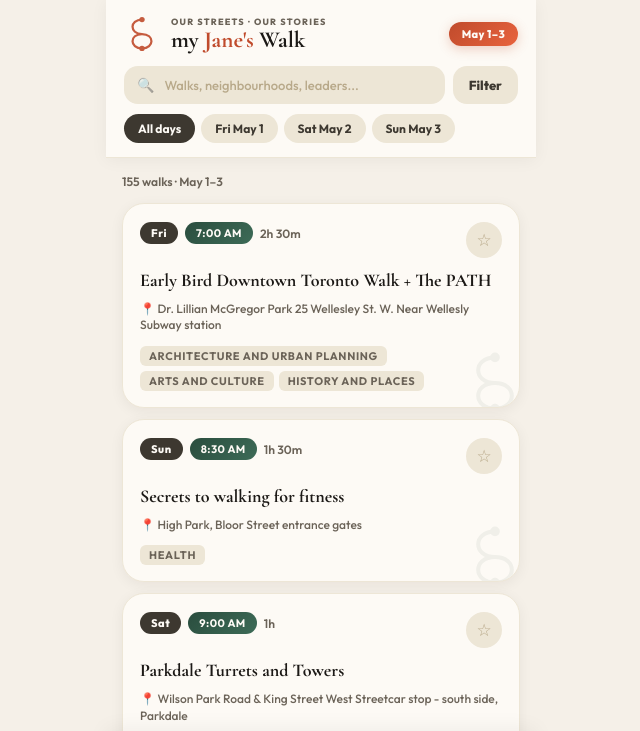
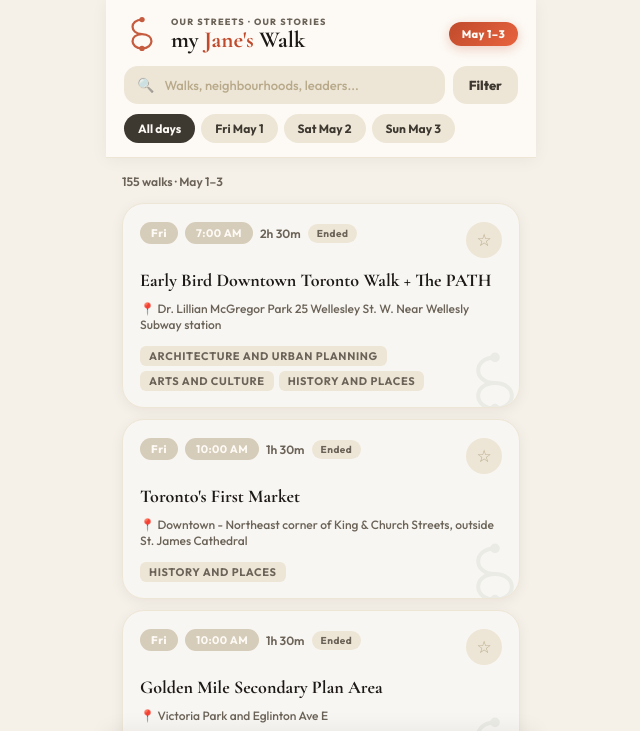
Before and after one commit to nfereidooni/my-janes-walk-app-2026, a Next.js app: page / in a window 1280 px wide. Shown: the top 731 px of the page, without its empty margins (319-959 px from the left). Built offline with nearby package versions, Linux system fonts and the light colour scheme.

Commit message:
Fix event ordering, add ended/in-progress status, favicon

```diff
--- a/app/page.jsx
+++ b/app/page.jsx
@@ -44,6 +44,13 @@
   { id: "Saturday", label: "Sat May 2" },
   { id: "Sunday", label: "Sun May 3" },
 ];
+const DAY_ORDER = { Friday: 0, Saturday: 1, Sunday: 2 };
+function walkSort(a, b) {
+  const da = DAY_ORDER[dayKey(a.date)] ?? 3;
+  const db = DAY_ORDER[dayKey(b.date)] ?? 3;
+  if (da !== db) return da - db;
+  return a.timeSort - b.timeSort;
+}
 function dayKey(dateStr) {
   const s = String(dateStr || "").trim();
   if (/^Friday\b/i.test(s)) return "Friday";
@@ -62,6 +69,21 @@
   const h = Math.floor(m / 60);
   const r = m % 60;
   return r ? `${h}h ${r}m` : `${h}h`;
+}
+
+const DAY_DATE = { Friday: 1, Saturday: 2, Sunday: 3 }; // May 2026
+function isOver(walk) {
+  const dayNum = DAY_DATE[dayKey(walk.date)];
+  if (!dayNum) return false;
+  const endMin = walk.timeSort + (walk.duration || 0);
+  const end = new Date(2026, 4, dayNum, Math.floor(endMin / 60), endMin % 60);
+  return Date.now() > end.getTime();
+}
+function isStarted(walk) {
+  const dayNum = DAY_DATE[dayKey(walk.date)];
+  if (!dayNum) return false;
+  const start = new Date(2026, 4, dayNum, Math.floor(walk.timeSort / 60), walk.timeSort % 60);
+  return Date.now() > start.getTime();
 }
 
 function Loop({ size = 40, color = T.rust, op = 0.15 }) {
@@ -103,6 +125,8 @@
 
 function WalkCard({ walk, starred, onToggle, onOpen, idx }) {
   const [pressed, setPressed] = useState(false);
+  const over = isOver(walk);
+  const inProgress = !over && isStarted(walk);
   return (
     <div
       onClick={() => onOpen(walk)}
@@ -112,7 +136,7 @@
       onTouchStart={() => setPressed(true)}
       onTouchEnd={() => setPressed(false)}
       style={{
-        background: T.white,
+        background: over ? "#F8F6F2" : T.white,
         borderRadius: "22px",
         padding: "18px 17px 16px",
         marginBottom: "11px",
@@ -127,6 +151,7 @@
         animationDelay: `${idx * 30}ms`,
         transform: pressed ? "scale(0.982)" : "scale(1)",
         transition: "transform 0.12s ease, box-shadow 0.2s ease, border-color 0.2s ease",
+        opacity: over ? 0.6 : 1,
       }}
     >
       {starred && (
@@ -151,7 +176,7 @@
           {!!dayLabel(walk.date) && (
             <span
               style={{
-                background: T.inkMid,
+                background: over ? T.sandLight : T.inkMid,
                 color: T.white,
                 fontSize: "11px",
                 fontWeight: "800",
@@ -166,7 +191,9 @@
           )}
           <span
             style={{
-              background: walk.timeSort >= 1020
+              background: over
+                ? T.sandLight
+                : walk.timeSort >= 1020
                 ? `linear-gradient(135deg, ${T.inkMid}, #5A5248)`
                 : `linear-gradient(135deg, ${T.forest}, ${T.forestMid})`,
               color: T.white,
@@ -181,6 +208,16 @@
             {walk.time}
           </span>
           <span style={{ fontSize: "12px", color: T.inkLight, fontFamily: T.sans, fontWeight: "600" }}>{dur(walk.duration)}</span>
+          {inProgress && (
+            <span style={{ fontSize: "10px", fontWeight: "800", letterSpacing: "0.05em", fontFamily: T.sans, color: "#2A7A3E", background: "#E3F5E8", borderRadius: "999px", padding: "3px 9px" }}>
+              ● In progress
+            </span>
+          )}
+          {over && (
+            <span style={{ fontSize: "10px", fontWeight: "700", letterSpacing: "0.05em", fontFamily: T.sans, color: T.inkLight, background: T.parchment, borderRadius: "999px", padding: "3px 9px" }}>
+              Ended
+            </span>
+          )}
         </div>
         <button
           onClick={(e) => {
@@ -624,7 +661,7 @@
 function ScheduleView({ walks, starred, onOpen, onToggle }) {
   const saved = walks
     .filter((w) => starred.has(w.id))
-    .sort((a, b) => a.timeSort - b.timeSort);
+    .sort(walkSort);
   if (!saved.length)
     return (
       <div style={{ padding: "72px 32px", textAlign: "center" }}>
@@ -747,11 +784,11 @@
       if (themes.length && !themes.some((t) => w.themes.includes(t))) return false;
       if (tslot && timeCat(w.timeSort) !== tslot) return false;
       return true;
-    }).sort((a, b) => a.timeSort - b.timeSort);
+    }).sort(walkSort);
   }, [search, themes, tslot, day]);
 
   const walksForMap = useMemo(() => {
-    return WALKS.filter((w) => (!day ? true : dayKey(w.date) === day)).sort((a, b) => a.timeSort - b.timeSort);
+    return WALKS.filter((w) => (!day ? true : dayKey(w.date) === day)).sort(walkSort);
   }, [day]);
 
   const nFilters = themes.length + (tslot ? 1 : 0);
@@ -1038,6 +1075,7 @@
             <button
               key={id}
               onClick={() => { setTab(id); showFilt(false); }}
+              onTouchEnd={(e) => { e.preventDefault(); setTab(id); showFilt(false); }}
               style={{
                 flex: 1,
                 border: "none",
@@ -1049,6 +1087,7 @@
                 alignItems: "center",
                 gap: "3px",
                 transition: "opacity 0.15s",
+                touchAction: "manipulation",
               }}
             >
               <span style={{ fontSize: on ? "21px" : "19px", lineHeight: 1, transition: "font-size 0.15s ease" }}>{ico}</span>
```
Also changed, not shown: app/icon.svg (added).
